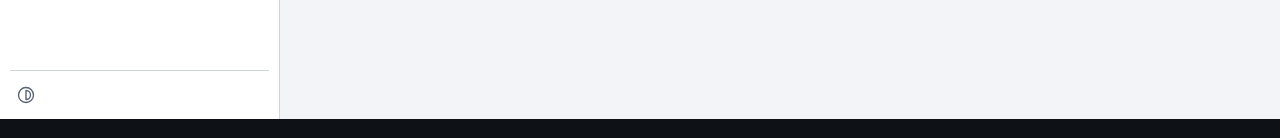
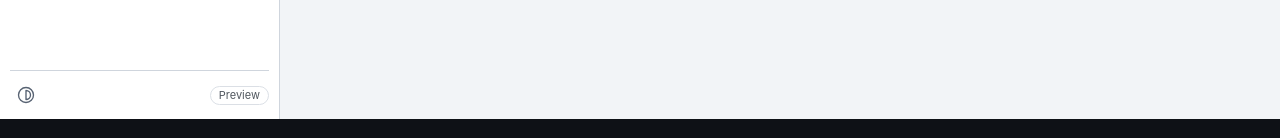
Before and after one commit to ashcroft08/gentle-desk, a Svelte app in the folder apps/desktop/: page / in a window 1280 px wide. Shown: the part 681-819 px from the top of the page. Built offline with nearby package versions, Linux system fonts and the light colour scheme.

Commit message:
feat(desktop): a Preview chip in the footer
The README's Preview label, in the app: a quiet rounded chip beside the theme
picker with the promise in its tooltip (under active development, fixes ship
fast).

```diff
--- a/apps/desktop/src/app.css
+++ b/apps/desktop/src/app.css
@@ -771,9 +771,24 @@ p {
    short, such as the empty state before any workspace exists. */
 .foot {
   display: flex;
+  align-items: center;
   padding-top: 8px;
   border-top: 1px solid var(--border);
   margin-top: auto;
+}
+
+/* The Preview chip (README's Preview label, in the app): a quiet rounded chip
+   beside the theme picker, with the promise in its tooltip. */
+.preview-chip {
+  margin-left: auto;
+  font-size: 11px;
+  line-height: 1;
+  padding: 3px 8px;
+  border-radius: 999px;
+  border: 1px solid var(--border);
+  color: var(--text);
+  opacity: 0.75;
+  white-space: nowrap;
 }
 
 .tp {
--- a/apps/desktop/src/sidebar/Sidebar.svelte
+++ b/apps/desktop/src/sidebar/Sidebar.svelte
@@ -178,5 +178,10 @@
       <HomeSetting shell={model.view.shell} />
     {/if}
     <ThemePicker theme={model.view?.theme ?? 'system'} />
+    <span
+      class="preview-chip"
+      title="Preview: under active development - fixes ship fast"
+      >Preview</span
+    >
   </footer>
 </aside>
```
Also changed, not shown: 1 other file (tests, documents, lock files or other folders).
